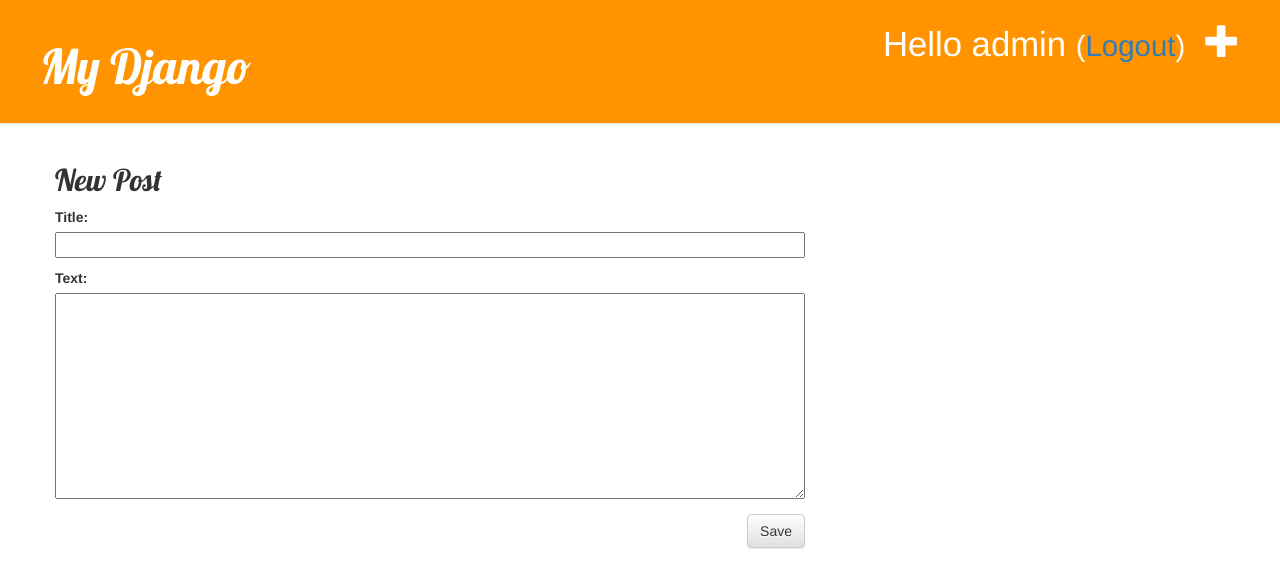
After one commit to jslee6091/AI_RTL_Design, a Django app: page /post/new/ in a window 1280 px wide. The commit adds this page. Shown: the top 588 px of the page. Run offline with Django 3.2, Linux system fonts and the light colour scheme; a user stored in the database is signed in; some libraries are stand-ins or nearby versions.

Commit message:
django practce

```diff
--- a/blog/admin.py
+++ b/blog/admin.py
@@ -1,7 +1,7 @@
 # Register your models here.
 
 from django.contrib import admin
-from .models import Post
+from .models import Post, Comment
 
 
 # admin page 출력되는 내용을 customize
@@ -11,8 +11,11 @@ class PostAdmin(admin.ModelAdmin):
 
     def count_text(self, obj):
         return '{}글자'.format(len(obj.text))
+
     count_text.short_description = '글내용 글자수'
 
+
 admin.site.register(Post, PostAdmin)
+admin.site.register(Comment)
 
 # admin.site.register(Post)
--- /dev/null
+++ b/blog/forms.py
@@ -0,0 +1,28 @@
+from django import forms
+from .models import Post, Comment
+
+
+# validation 을 클래스에서 안하고 models.py 에서 함
+class PostModelForm(forms.ModelForm):
+    class Meta:
+        model = Post
+        fields = ('title', 'text',)
+
+
+# title 입력필드의 길이 체크
+def min_length_3_validator(value):
+    if len(value) < 3:
+        raise forms.ValidationError('Title 은 3글자 이상 입력해주세요')
+
+
+# class 에서 validation 을 함
+# PostModelForm 과 다른 경우임
+class PostForm(forms.Form):
+    title = forms.CharField(validators=[min_length_3_validator])
+    text = forms.CharField(widget=forms.Textarea)
+
+
+class CommentForm(forms.ModelForm):
+    class Meta:
+        model = Comment
+        fields = ('author', 'text',)
--- a/blog/models.py
+++ b/blog/models.py
@@ -1,5 +1,13 @@
+from django import forms
 from django.db import models
 from django.utils import timezone
+
+
+# title 입력필드의 길이 체크
+# forms.py에서 PostModelForm에서 validation을 할수 없어서 여기서하는 것임
+def min_length_3_validator(value):
+    if len(value) < 3:
+        raise forms.ValidationError('글제목은 3글자 이상 입력해주세요')
 
 
 class Post(models.Model):
@@ -7,7 +15,7 @@ class Post(models.Model):
     author = models.ForeignKey('auth.User', on_delete=models.CASCADE)
 
     # 글제목
-    title = models.CharField(max_length=200)
+    title = models.CharField(max_length=200, validators=[min_length_3_validator])
 
     # 글내용
     text = models.TextField()
@@ -28,3 +36,19 @@ class Post(models.Model):
     def publish(self):
         self.published_date = timezone.now()
         self.save()
+
+
+# Post 에 달리는 댓글
+class Comment(models.Model):
+    post = models.ForeignKey('blog.Post', on_delete=models.CASCADE, related_name='comments')
+    author = models.CharField(max_length=100)
+    text = models.TextField()
+    created_date = models.DateTimeField(default=timezone.now)
+    approved_comment = models.BooleanField(default=False)
+
+    def __str__(self):
+        return self.text
+
+    def approve(self):
+        self.approved_comment = True
+        self.save()
--- a/blog/static/css/blog.css
+++ b/blog/static/css/blog.css
@@ -46,3 +46,7 @@ h1, h2, h3, h4 {
 .post h1 a, .post h1 a:visited {
     color: #000000;
 }
+
+.comment {
+    margin: 20px 0px 20px 20px;
+}
--- a/blog/templates/blog/base.html
+++ b/blog/templates/blog/base.html
@@ -11,8 +11,20 @@
 </head>
 <body>
     <div class = "page-header">
+        {% if user.is_authenticated %}
+            <a href ="{% url 'post_new' %}" class="top-menu">
+                <span class = "glyphicon glyphicon-plus"></span>
+            </a>
+            <p class="top-menu">
+                Hello {{user.username}}
+                <small>(<a href="{% url 'logout' %}?next={{request.path}}">Logout</a>)</small>
+            </p>
+        {% else %}
+            <a href ="{% url 'login' %}" class="top-menu">
+                <span class = "glyphicon glyphicon-lock"></span>
+            </a>
+        {% endif %}
         <h1><a href="{% url 'post_list' %}">My Django</a></h1>
-
     </div>
 
     <div class = "content container">
--- /dev/null
+++ b/blog/templates/blog/post_edit.html
@@ -0,0 +1,11 @@
+{% extends 'blog/base.html' %}
+
+{% block content %}
+    <h2>New Post</h2>
+    <form method="post" class="post-form">
+<!--        csrf 에러(csrf token missing) 발생 방지-->
+        {% csrf_token %}
+        {{ form.as_p }}
+        <button type="submit" class="save btn btn-default">Save</button>
+    </form>
+{% endblock %}
--- a/blog/templates/blog/post_list.html
+++ b/blog/templates/blog/post_list.html
@@ -8,6 +8,7 @@
             </div>
             <h2><a href="{% url 'post_detail' pk=post.pk %}">{{post.title}}</a></h2>
             <p>{{post.text|linebreaksbr}}</p>
+            <a href="{% url 'post_detail' pk=post.pk %}">Comments: {{post.comments.count}}</a>
         </div>
     {% endfor %}
 {% endblock %}
--- a/blog/urls.py
+++ b/blog/urls.py
@@ -3,5 +3,9 @@ from . import views
 
 urlpatterns = [
     path('', views.post_list, name='post_list'),
-    path('post/<int:pk>', views.post_detail, name='post_detail')
+    path('post/<int:pk>', views.post_detail, name='post_detail'),
+    path('post/new/', views.post_new, name='post_new'),
+    path('post/<int:pk>/edit/', views.post_edit, name='post_edit'),
+    path('post/<int:pk>/remove/', views.post_remove, name='post_remove'),
+    path('post/<int:pk>/comment/', views.add_comment_to_post, name='add_comment_to_post'),
 ]
--- a/blog/views.py
+++ b/blog/views.py
@@ -1,7 +1,10 @@
-from django.shortcuts import render, get_object_or_404
+from django.shortcuts import render, get_object_or_404, redirect
 from django.http import HttpResponse
 from django.utils import timezone
 from .models import Post
+from .forms import PostModelForm, PostForm, CommentForm
+from django.contrib.auth.models import User
+from django.contrib.auth.decorators import login_required
 
 
 def post_list_response(request):
@@ -26,3 +29,87 @@ def post_list(request):
 def post_detail(request, pk):
     post = get_object_or_404(Post, pk=pk)
     return render(request, 'blog/post_detail.html', {'post': post})
+
+
+# Post 등록 : ModelForm 사용
+@login_required
+def post_new(request):
+    if request.method == 'POST':
+        # 실제 등록 처리하기
+        form = PostModelForm(request.POST)
+        if form.is_valid():
+            post = form.save(commit=False)
+            # 작성자
+            post.author = User.objects.get(username=request.user.username)
+            # 글 게시일
+            post.published_date = timezone.now()
+            # 실제 등록됨
+            post.save()
+            return redirect('post_detail', pk=post.pk)
+    else:
+        # 등록하는 빈 form 을 보여주는 것
+        form = PostModelForm()
+    return render(request, 'blog/post_edit.html', {'form': form})
+
+
+# Post 등록 : Form 사용
+def post_new_form(request):
+    if request.method == 'POST':
+        form = PostForm(request.POST)
+        if form.is_valid():
+            # form 데이터가 clean 한 상태
+            print(form.cleaned_data)
+            post = Post.objects.create(author=User.objects.get(username=request.user.username),
+                                       title=form.cleaned_data['title'],
+                                       text=form.cleaned_data['text'],
+                                       published_date=timezone.now())
+            return redirect('post_detail', pk=post.pk)
+    else:
+        # 등록하는 빈 form 을 보여주는 것
+        form = PostForm()
+    return render(request, 'blog/post_edit.html', {'form': form})
+
+
+# Post 수정: ModelForm 사용
+@login_required
+def post_edit(request, pk):
+    post = get_object_or_404(Post, pk=pk)
+    if request.method == 'POST':
+        # 수정후 save 할때 반연하는 부분같음
+        form = PostModelForm(request.POST, instance=post)
+        if form.is_valid():
+            post = form.save(commit=False)
+            # 작성자
+            post.author = User.objects.get(username=request.user.username)
+            # 글 게시일
+            post.published_date = timezone.now()
+            # 실제 갱신됨
+            post.save()
+            return redirect('post_detail', pk=post.pk)
+    else:
+        # 맨처음 post 띄우기
+        form = PostModelForm(instance=post)
+    return render(request, 'blog/post_edit.html', {'form': form})
+
+
+# Post 삭제
+@login_required
+def post_remove(request, pk):
+    post = get_object_or_404(Post, pk=pk)
+    post.delete()
+    return redirect('post_list')
+
+
+# Comment 등록
+def add_comment_to_post(request, pk):
+    post = get_object_or_404(Post, pk=pk)
+    if request.method == 'POST':
+        form = CommentForm(request.POST)
+        if form.is_valid():
+            comment = form.save(commit = False)
+            comment.post = post
+            comment.save()
+            return redirect('post_detail', pk=post.pk)
+    else:
+        form = CommentForm()
+    return render(request, 'blog/add_comment_to_post.html', {'form': form})
--- a/mydjango_prj/urls.py
+++ b/mydjango_prj/urls.py
@@ -15,8 +15,11 @@ Including another URLconf
 """
 from django.contrib import admin
 from django.urls import path, include
+from django.contrib.auth import views as auth_view
 
 urlpatterns = [
     path('admin/', admin.site.urls),
     path('', include('blog.urls')),
+    path('accounts/login/', auth_view.LoginView.as_view(template_name='registration/login.html'), name='login'),
+    path('accounts/logout/', auth_view.LogoutView.as_view(), {'next': None}, name='logout')
 ]
```
Also changed, not shown: blog/templates/blog/add_comment_to_post.html (added, +12 -0 lines), blog/templates/blog/post_detail.html (+36 -3 lines), blog/templates/registration/login.html (added, +22 -0 lines), mydjango_prj/settings.py (+2 -6 lines), blog/migrations/0004_auto_20210114_1154.py (added), blog/migrations/0005_comment.py (added), db.sqlite3.
